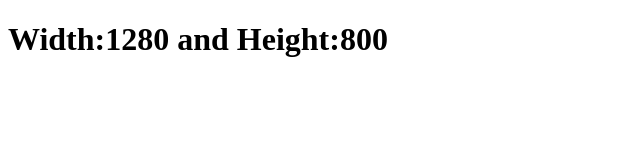
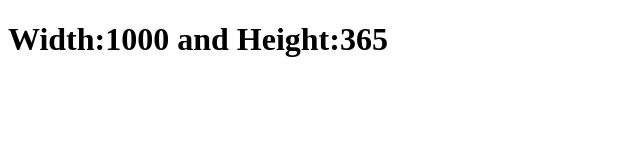
Before and after one commit to acciojob/screen-size-Arijitnaskar12, a website: page main.html in a window 1280 px wide. Shown: the full height of the page, 0-640 px from the left. Drawn offline with Linux system fonts and the light colour scheme.

Commit message:
created a submission

```diff
--- a/main.html
+++ b/main.html
@@ -8,6 +8,9 @@
 
 <body>
 	<!-- the entire body must be written by student -->
+	<div id="sizeInfo">
+		<h1>Width:1000 and Height:365</h1>
+	</div>
     <script type="text/javascript" src="./script.js">
 </script>
 
--- a/script.js
+++ b/script.js
@@ -1,10 +1,11 @@
 	//your JS code here. If required.
-	const divElement=document.createElement("div");
-	divElement.id="sizeInfo";
-	const sizeElement=document.createElement("h1");
-		sizeElement.innerText=`Width:${window.innerWidth} and Height:${window.innerHeight}`;
-	divElement.append(sizeElement);
-		document.body.append(divElement);
+	// const divElement=document.createElement("div");
+	// divElement.id="sizeInfo";
+	const sizeElement=document.getElementsByTagName("h1")[0];
+	console.log(sizeElement.innerText);
+		// sizeElement.innerText=`Width:${window.innerWidth} and Height:${window.innerHeight}`;
+	// divElement.append(sizeElement);
+	// 	document.body.append(divElement);
 	window.onresize=function(){
 		sizeElement.innerText=`Width:${window.innerWidth} and Height:${window.innerHeight}`;
 	};
```
